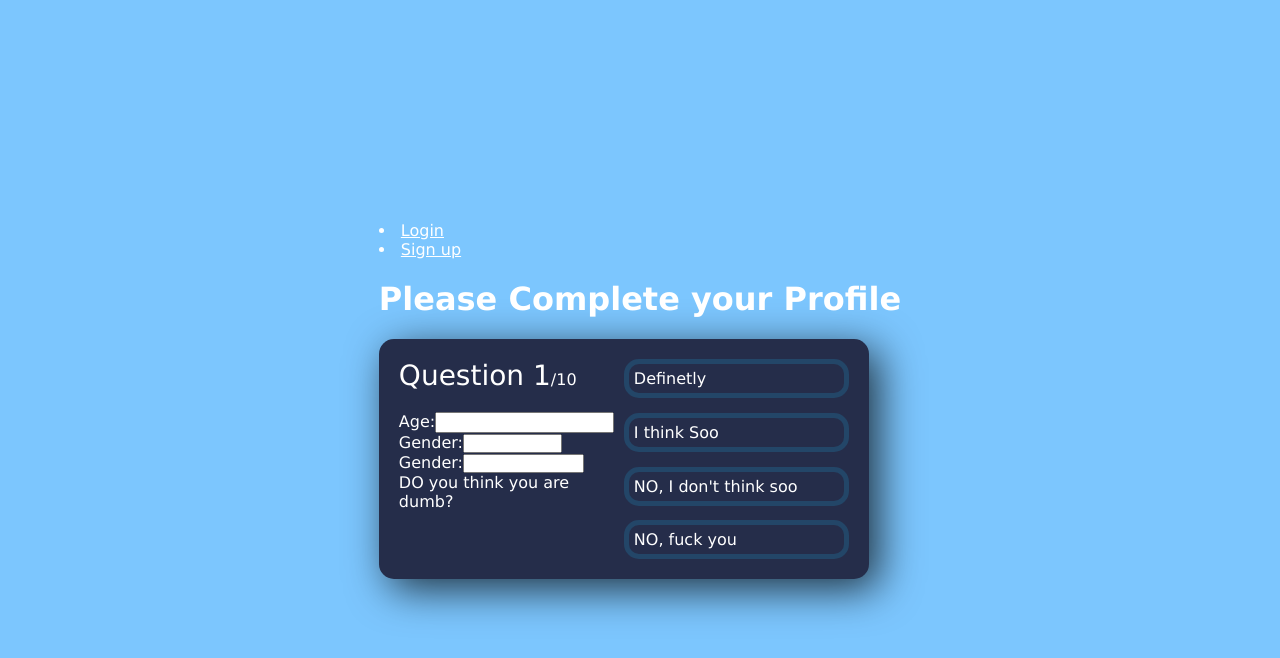
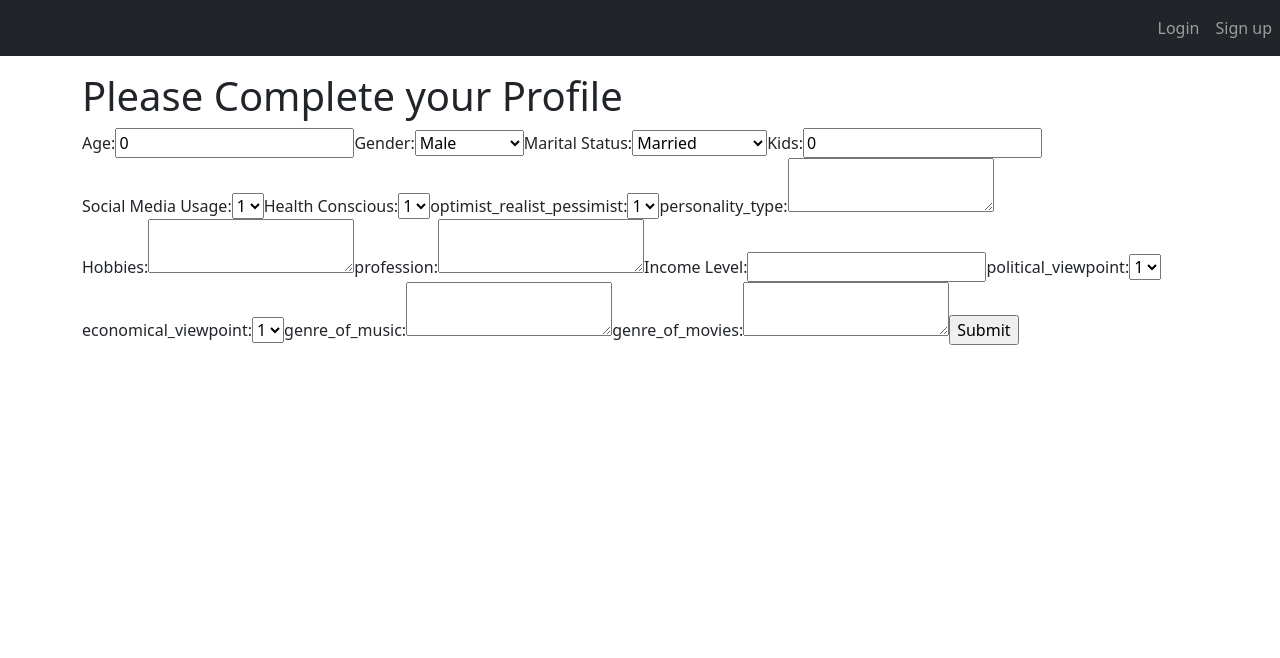
Before and after one commit to rohittuli5/Friendology, a React (Create React App) app in the folder frontend/: page /home in a window 1280 px wide. Shown: the top 658 px of the page. Built offline with nearby package versions, Linux system fonts and the light colour scheme.

Commit message:
Bootstrap added

```diff
--- a/frontend/package.json
+++ b/frontend/package.json
@@ -8,7 +8,9 @@
     "@testing-library/react": "^13.1.1",
     "@testing-library/user-event": "^13.5.0",
     "axios": "^0.26.1",
+    "bootstrap": "^5.1.3",
     "react": "^18.0.0",
+    "react-bootstrap": "^2.3.0",
     "react-dom": "^18.0.0",
     "react-router-dom": "^6.3.0",
     "react-scripts": "^2.1.3",
--- a/frontend/src/App.js
+++ b/frontend/src/App.js
@@ -4,12 +4,14 @@ import "./App.css";
 import {Routes,Route,Link} from "react-router-dom"
 import AuthService from "./services/auth.service";
 import {useState, useEffect} from 'react';
-import './quiz.css';
+// import './quiz.css';
 import questions from './Components/question'
 import Login from "./Components/Login";
 import Signup from "./Components/Signup";
 import Home from "./Components/Home";
 import Private from"./Components/Private"
+import 'bootstrap/dist/css/bootstrap.min.css'
+
 function App() {
   const [currentUser, setCurrentUser] = useState(undefined);
 
@@ -46,19 +48,21 @@ const [currentQuestion, setCurrentQuestion] = useState(0);
       <div>
       <nav className="navbar navbar-expand navbar-dark bg-dark">
         <div className="navbar-nav mr-auto">
-          {/* <li className="nav-item">
+          {currentUser &&(
+          <li className="nav-item">
             <Link to={"/home"} className="nav-link">
               Home
             </Link>
-          </li> */}
+          </li>
+          ) }
 
-          {currentUser && (
+          {/* {currentUser && (
             <li className="nav-item">
               <Link to={"/private"} className="nav-link">
                 Private
               </Link>
             </li>
-          )}
+          )} */}
         </div>
 
         {currentUser ? (
--- a/frontend/src/Components/Home.js
+++ b/frontend/src/Components/Home.js
@@ -1,14 +1,44 @@
 import React, { useState, useEffect } from "react";
 // import PostService from "../services/post.service";
+import 'bootstrap/dist/css/bootstrap.min.css'
+
 import questions from "./question";
+import Form from 'react-bootstrap/Form'
+
 const Home = () => {
-  const [posts, setPosts] = useState([]);
 const [currentQuestion, setCurrentQuestion] = useState(0);
 	const [showScore, setShowScore] = useState(false);
 	const [score, setScore] = useState(0);
     const [age,setAge]=useState(0);
     const [gender,setGender]=useState(null);
-    const [maritalstatus,setStatus]=useState(null)
+    const [maritalstatus,setStatus]=useState(null);
+    const [have_kids,setKids]=useState(0);
+    // cats_or_dogs:{
+    //     type:String,
+    //     default:"default",
+    // },
+    const [social_media_usage,setMedia]=useState(null);
+    const [health_conscious,setHealth]=useState(null);
+    const [optimist_realist_pessimist,setORP]=useState(null);
+        const [personality_type,setPersonality]=useState(null);
+
+    const [hobbies,setHobbies]=useState(null);
+    const [profession,setProfession]=useState(null);
+        const [income_level,setIncome]=useState(null);
+
+        const [political_viewpoint,setPolitical]=useState(null);
+        const [economical_viewpoint,setEconomical]=useState(null);
+        const [genre_of_music,setMusic]=useState(null);
+        const [genre_of_movies,setMovies]=useState(null);
+    // latitude:{
+    //     type:Number,
+    //     default:-1,
+    // },
+    // longitude:{
+    //     type:Number,
+    //     default:-1,
+    // },
+        // this.handleSubmit = this.handleSubmit.bind(this);
 
     const handleAnswerOptionClick = (isCorrect) => {
 		if (isCorrect) {
@@ -22,33 +52,15 @@ const [currentQuestion, setCurrentQuestion] = useState(0);
 			setShowScore(true);
 		}
 	};
-//   useEffect(() => {
-//     PostService.getAllPublicPosts().then(
-//       (response) => {
-//         setPosts(response.data);
-//       },
-//       (error) => {
-//         console.log(error);
-//       }
-//     );
-//   }, []);
+
+  const handleSubmit=()=> {
+    alert('Submitted');
+  };
 
   return (
     <div>
         <h1>Please Complete your Profile</h1>
-		<div className='app'>
-
-			{showScore ? (
-        <div className='score-section'>
-					You scored {score} out of {questions.length}
-                    <input type="submit" value="Submit" />
-				</div>
-			) : (
-        <>
-					<div className='question-section'>
-						<div className='question-count'>
-							<span>Question {currentQuestion + 1}</span>/{questions.length}
-						</div>
+		<Form onSubmit={()=>handleSubmit}>
         <label>
           Age:
           <input type="text" value={age} onChange={(e)=>setAge(e.target.value)} />
@@ -62,24 +74,107 @@ const [currentQuestion, setCurrentQuestion] = useState(0);
           </select>
         </label>
         <label>
-          Gender:
+          Marital Status:
           <select value={maritalstatus} onChange={(e)=>setStatus(e.target.value)}>
             <option value="Married">Married</option>
             <option value="Single">Single</option>
             <option value="In Relationship">In Relationship</option>
           </select>
         </label>
+                  <label>
+          Kids:
+          <input type="text" value={have_kids} onChange={(e)=>setKids(e.target.value)} />
+        </label>
+                {/* cats_or_dogs:{
+                  type:String,
+                default:"default",
+    }, */}
+    <label>
+          Social Media Usage:
+          <select value={social_media_usage} onChange={(e)=>setMedia(e.target.value)}>
+            <option value="1">1</option>
+            <option value="2">2</option>
+            <option value="3">3</option>
+            <option value="4">4</option>
+            <option value="5">5</option>
+          </select>
+        </label>
 
-						<div className='question-text'>{questions[currentQuestion].questionText}</div>
-					</div>
-					<div className='answer-section'>
-						{questions[currentQuestion].answerOptions.map((answerOption) => (
-              <button onClick={() => handleAnswerOptionClick(answerOption.isCorrect)}>{answerOption.answerText}</button>
-              ))}
-					</div>
-				</>
-			)}
-		</div>
+        <label>
+          Health Conscious:
+          <select value={health_conscious} onChange={(e)=>setHealth(e.target.value)}>
+            <option value="1">1</option>
+            <option value="2">2</option>
+            <option value="3">3</option>
+            <option value="4">4</option>
+            <option value="5">5</option>
+          </select>
+        </label>
+        <label>
+          optimist_realist_pessimist:
+          <select value={optimist_realist_pessimist} onChange={(e)=>setORP(e.target.value)}>
+            <option value="1">1</option>
+            <option value="2">2</option>
+            <option value="3">3</option>
+            <option value="4">4</option>
+            <option value="5">5</option>
+          </select>
+        </label>
+        <label>
+          personality_type:
+          <textarea value={personality_type} onChange={(e)=>setPersonality(e.target.value)} />
+        </label>
+    <label>
+          Hobbies:
+          <textarea value={hobbies} onChange={(e)=>setHobbies(e.target.value)} />
+        </label>
+    <label></label>
+    <label>
+          profession:
+          <textarea value={profession} onChange={(e)=>setProfession(e.target.value)} />
+        </label>
+    <label>
+          Income Level:
+          <input type="text" value={income_level} onChange={(e)=>setIncome(e.target.value)} />
+        </label>
+        <label>
+          political_viewpoint:
+          <select value={political_viewpoint} onChange={(e)=>setPolitical(e.target.value)}>
+            <option value="1">1</option>
+            <option value="2">2</option>
+            <option value="3">3</option>
+            <option value="4">4</option>
+            <option value="5">5</option>
+          </select>
+        </label>
+        <label>
+          economical_viewpoint:
+          <select value={economical_viewpoint} onChange={(e)=>setEconomical(e.target.value)}>
+            <option value="1">1</option>
+            <option value="2">2</option>
+            <option value="3">3</option>
+            <option value="4">4</option>
+            <option value="5">5</option>
+          </select>
+        </label>
+                {/* latitude:{
+                  type:Number,
+                default:-1,
+    },
+                longitude:{
+                  type:Number,
+                default:-1,
+    }, */}
+    <label>
+          genre_of_music:
+          <textarea value={genre_of_music} onChange={(e)=>setMusic(e.target.value)} />
+        </label>
+        <label>
+          genre_of_movies:
+          <textarea value={genre_of_movies} onChange={(e)=>setMovies(e.target.value)} />
+        </label>
+      <input type="submit" value="Submit" />
+		</Form>
     </div>
   );
 };
--- a/frontend/src/Components/Login.js
+++ b/frontend/src/Components/Login.js
@@ -29,7 +29,7 @@ const Login = () => {
     <div>
       <form onSubmit={handleLogin}>
         <h3>Login</h3>
-        <input
+        {/* <input
           type="text"
           placeholder="email"
           value={email}
@@ -40,8 +40,34 @@ const Login = () => {
           placeholder="password"
           value={password}
           onChange={(e) => setPassword(e.target.value)}
-        />
-        <button type="submit">Log in</button>
+        /> */}
+        <div className="mb-3">
+          <label>Email address</label>
+          <input
+            type="email"
+            value={email}
+                      onChange={(e) => setEmail(e.target.value)}
+
+            className="form-control"
+            placeholder="Enter email"
+          />
+        </div>
+        <div className="mb-3">
+          <label>Password</label>
+          <input
+            type="password"
+            className="form-control"
+            placeholder="Enter password"
+                      value={password}
+                                onChange={(e) => setPassword(e.target.value)}
+          />
+        </div>
+        <div className="d-grid">
+          <button type="submit" className="btn btn-primary">
+            Submit
+          </button>
+        </div>
+
       </form>
     </div>
   );
--- a/frontend/src/Components/Signup.js
+++ b/frontend/src/Components/Signup.js
@@ -5,13 +5,15 @@ import { useNavigate } from "react-router-dom";
 const Signup = () => {
   const [email, setEmail] = useState("");
   const [password, setPassword] = useState("");
+  const [first, setFirst] = useState("");
+  const [last, setLast] = useState("");
 
   const navigate = useNavigate();
 
   const handleSignup = async (e) => {
     e.preventDefault();
     try {
-      await AuthService.signup(email, password).then(
+      await AuthService.signup(first,last,email, password).then(
         (response) => {
           // check for token and user already exists with 200
           //   console.log("Sign up successfully", response);
@@ -31,19 +33,49 @@ const Signup = () => {
     <div>
       <form onSubmit={handleSignup}>
         <h3>Sign up</h3>
+<div className="mb-3">
+          <label>First name</label>
           <input
             type="text"
-          placeholder="email"
+            className="form-control"
+            placeholder="First name"
+            value={first}
+          onChange={(e) => setFirst(e.target.value)}
+          />
+        </div>
+        <div className="mb-3">
+          <label>Last name</label>
+          <input type="text" className="form-control" placeholder="Last name"
+          value={last}
+          onChange={(e) => setLast(e.target.value)}
+          />
+        </div>
+        <div className="mb-3">
+          <label>Email address</label>
+          <input
+            type="email"
+            className="form-control"
+            placeholder="Enter email"
             value={email}
           onChange={(e) => setEmail(e.target.value)}
           />
+        </div>
+        <div className="mb-3">
+          <label>Password</label>
           <input
             type="password"
-          placeholder="password"
+            className="form-control"
+            placeholder="Enter password"
             value={password}
                       onChange={(e) => setPassword(e.target.value)}
+
           />
-        <button type="submit">Sign up</button>
+        </div>
+        <div className="d-grid">
+          <button type="submit" className="btn btn-primary">
+            Sign Up
+          </button>
+        </div>
       </form>
     </div>
   );
--- a/frontend/src/services/auth.service.js
+++ b/frontend/src/services/auth.service.js
@@ -2,9 +2,11 @@ import axios from "axios";
 
 const API_URL = "/auth";
 
-const signup = (email, password) => {
+const signup = (first,last,email, password) => {
   return axios
     .post(API_URL + "/signup", {
+      first,
+      last,
       email,
       password,
     })
```
Lines whose indentation alone changed are shown as unchanged.
